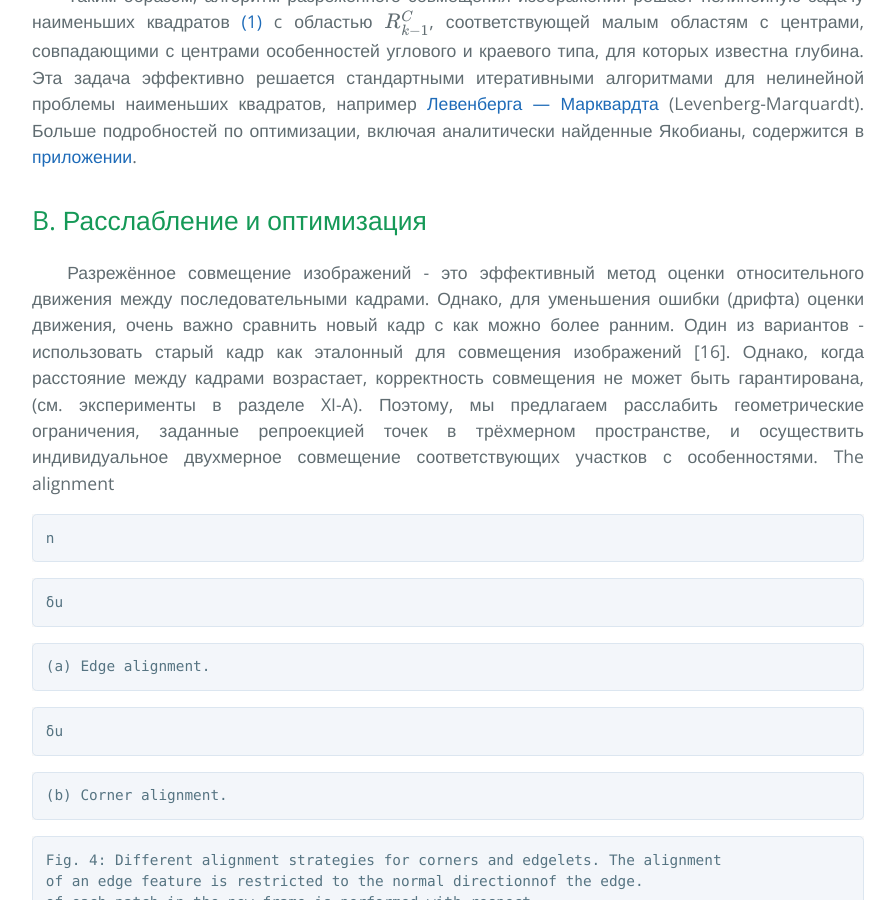
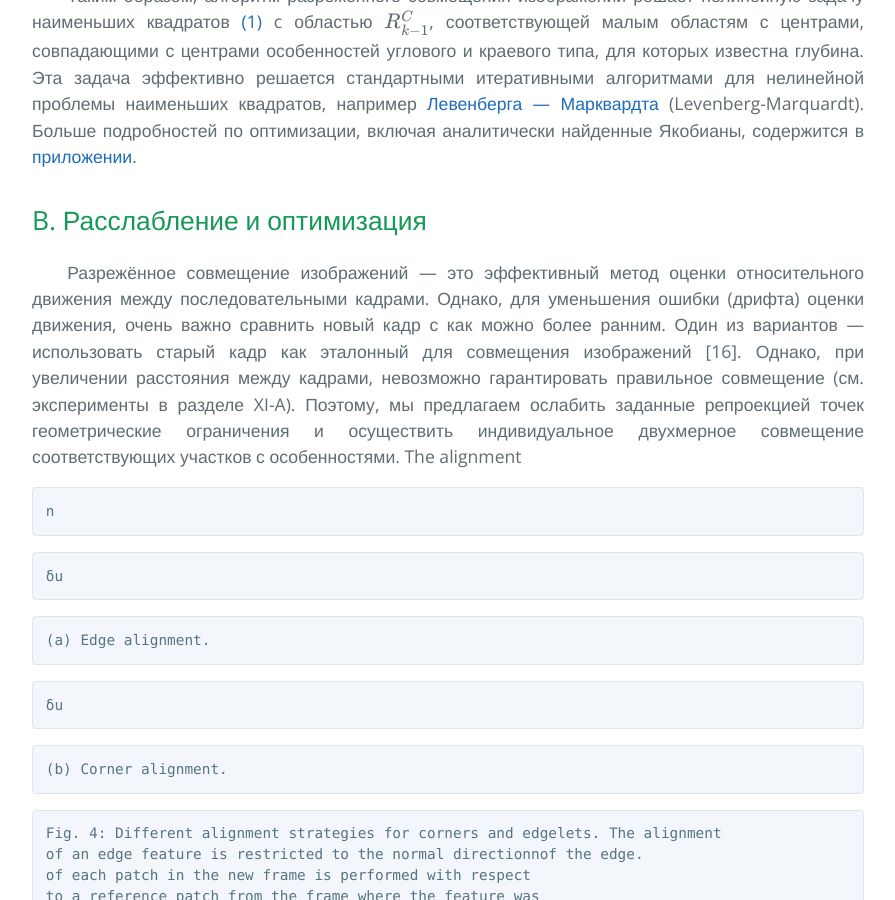
Before and after one commit to i-v-s/slam, a Jekyll site: the page built from svo2.md, in a window 1280 px wide and 900 px high, scrolled down 10012 px. Shown: the whole window, without its empty margins (192-1087 px from the left). Built offline with Jekyll 4.4.1, drawn with Linux system fonts in a browser that asks for light colours; our own code applies the rules of GitHub Pages for plain Markdown files; formulas are drawn with MathJax 3.

Commit message:
Updated svo2.md

````diff
--- a/svo2.md
+++ b/svo2.md
@@ -427,16 +427,16 @@ the regionRCk− 1 in imageICkfor which the depth is known.
 
 ## B. Расслабление и оптимизация
 
-Разрежённое совмещение изображений - это эффективный метод оценки
+Разрежённое совмещение изображений &mdash; это эффективный метод оценки
 относительного движения между последовательными кадрами. Однако,
 для уменьшения ошибки (дрифта) оценки движения, очень важно
-сравнить новый кадр с как можно более ранним. Один из вариантов -
+сравнить новый кадр с как можно более ранним. Один из вариантов &mdash;
 использовать старый кадр как эталонный для
-совмещения изображений [16]. Однако, когда расстояние между кадрами
-возрастает, корректность совмещения не может быть гарантирована,
+совмещения изображений [16]. Однако, при увеличении расстояния между кадрами,
+невозможно гарантировать правильное совмещение
  (см. эксперименты в разделе XI-A). Поэтому,
-мы предлагаем расслабить геометрические ограничения, заданные репроекцией
-точек в трёхмерном пространстве, и осуществить индивидуальное
+мы предлагаем ослабить заданные репроекцией
+точек геометрические ограничения и осуществить индивидуальное
 двухмерное совмещение соответствующих участков с особенностями. The alignment
 
 ```
````
